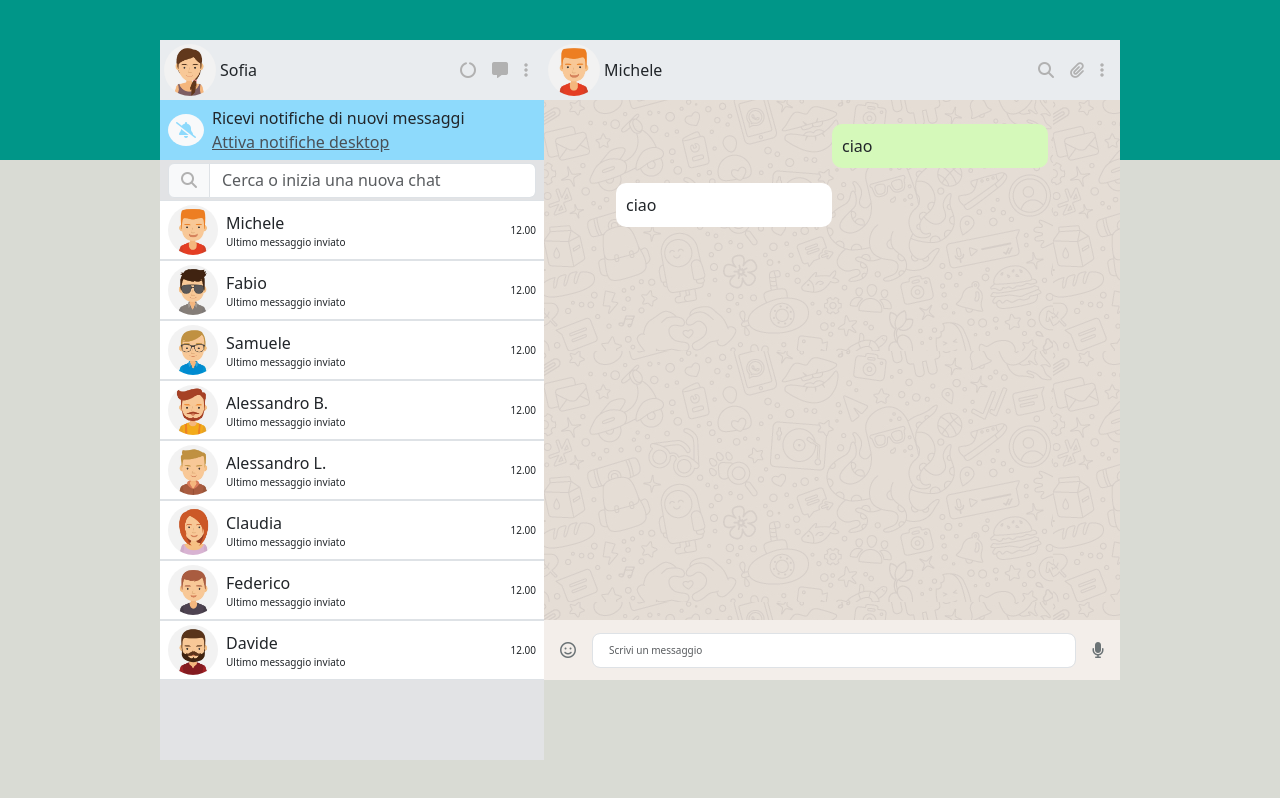
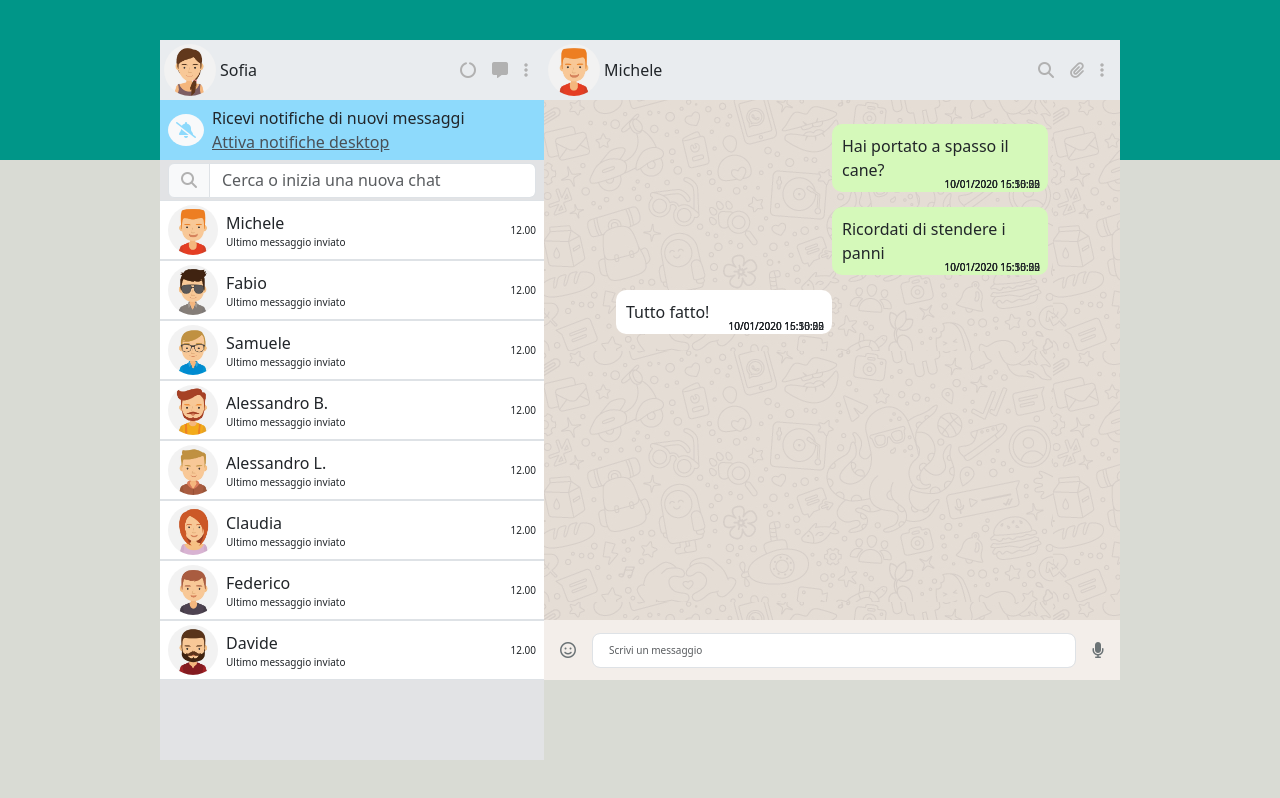
Before and after one commit to Elisabetta01/vue-boolzapp, a plain HTML site: page index.html in a window 1280 px wide. Drawn offline with nearby package versions, Linux system fonts and the light colour scheme.

Commit message:
messaggi dinamici

```diff
--- a/assets/main.js
+++ b/assets/main.js
@@ -8,6 +8,7 @@ const { createApp } = Vue
 createApp({
      data(){
           return{
+               indiceDinamico: 0,
 
                contacts: [
                     {
--- a/index.html
+++ b/index.html
@@ -87,6 +87,7 @@
 
                               <span class="d-flex align-items-center">Michele</span>
 
+
                               <div class="d-flex align-items-center position-absolute top-50 end-0 translate-middle-y me-3">
                                    <i class="fa-solid fa-magnifying-glass" style="color: #b1b1b1;"></i>
                                    <i class="fa-solid fa-paperclip mx-3" style="color: #b1b1b1;"></i>
@@ -98,9 +99,17 @@
                          <div id="conversazione" class="">
 
                               <div class="w-75 m-auto py-4 d-flex flex-column ">
-                                   <span class="messaggioInviato "> ciao</span>
+                                   <span v-for="(element, index) in contacts[indiceDinamico].messages"
+                                   :class="(element.status == 'sent') ? 'messaggioInviato' : 'messaggioRicevuto' "
+                                   class="position-relative">{{element.message}}
 
-                                   <span class="messaggioRicevuto ">ciao</span>
+                                        <span class="position-absolute bottom-0 end-0 pe-2 text-small"
+                                        v-for="(element, index) in contacts[indiceDinamico].messages"> {{element.date}}
+
+                                        </span>
+
+                                   </span>
+
                               </div>
 
                          </div>
```
